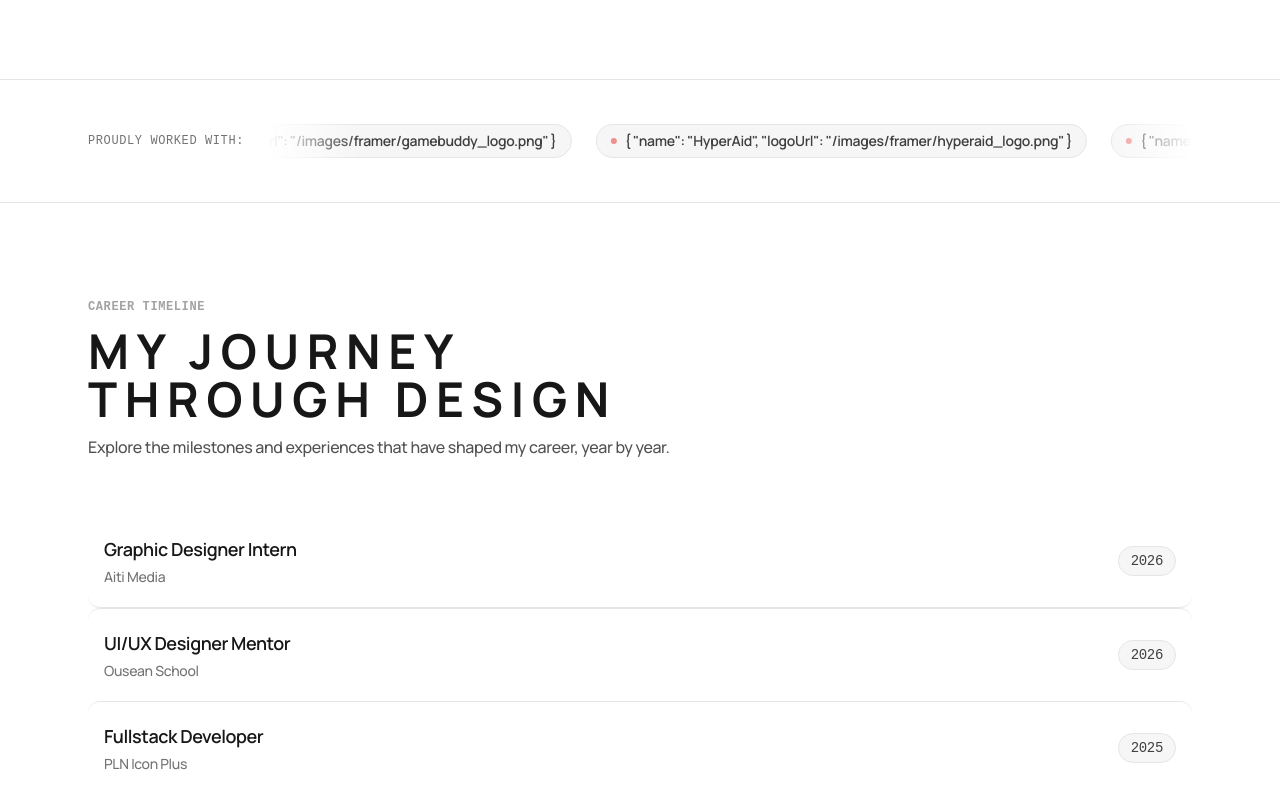
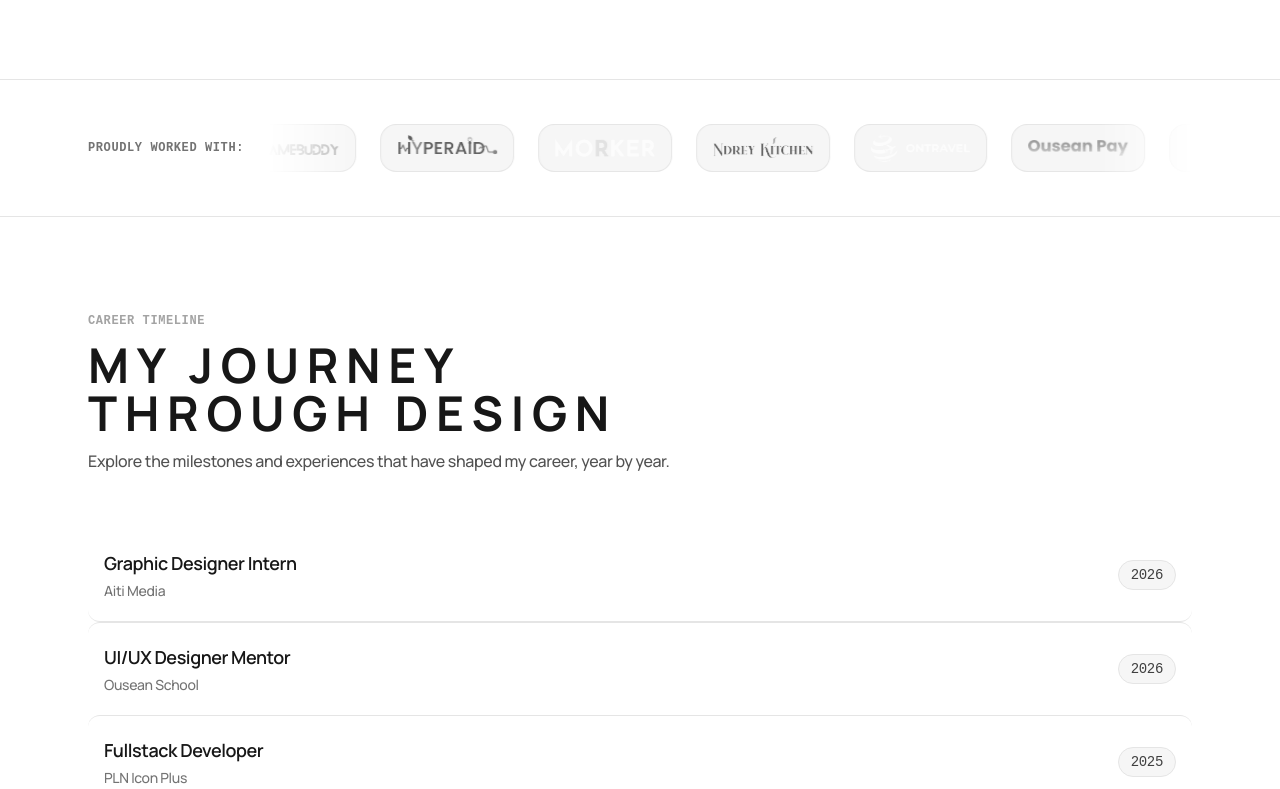
Before and after one commit to AugeusAune/auliaggr, a Nuxt app: page / in a window 1280 px wide. Shown: the part 791-1580 px from the top of the page. Built offline with nearby package versions, Linux system fonts and the light colour scheme; a web font is replaced by a local one.

Commit message:
feat: render authentic brand logos in marquee and add showcase background

```diff
--- a/app/components/organisms/BrandCarousel.vue
+++ b/app/components/organisms/BrandCarousel.vue
@@ -1,6 +1,8 @@
 <script setup lang="ts">
+import type { BrandPartner } from '../../types/portfolio'
+
 interface Props {
-  brands: string[]
+  brands: BrandPartner[]
 }
 
 const props = defineProps<Props>()
@@ -11,7 +13,7 @@ const doubledBrands = computed(() => [...props.brands, ...props.brands, ...props
 <template>
   <section class="w-full py-8 sm:py-10 border-b border-neutral-200 bg-white overflow-hidden">
     <div class="max-w-6xl mx-auto px-4 sm:px-6 flex flex-col sm:flex-row sm:items-center gap-6">
-      <span class="text-xs font-mono font-medium uppercase tracking-wider text-neutral-500 flex-shrink-0">
+      <span class="text-xs font-mono font-semibold uppercase tracking-wider text-neutral-500 flex-shrink-0">
         Proudly worked with:
       </span>
 
@@ -20,11 +22,16 @@ const doubledBrands = computed(() => [...props.brands, ...props.brands, ...props
         <div class="animate-marquee flex items-center gap-6 py-1">
           <div
             v-for="(brand, idx) in doubledBrands"
-            :key="`${brand}-${idx}`"
-            class="flex items-center gap-2 px-3.5 py-1.5 rounded-full bg-light border border-neutral-200 text-xs sm:text-sm font-semibold text-neutral-700 whitespace-nowrap shadow-2xs hover:border-primary/40 transition-colors"
+            :key="`${brand.name}-${idx}`"
+            class="flex items-center justify-center px-4 py-2 rounded-2xl bg-light border border-neutral-200/90 hover:border-primary/50 transition-all duration-300 h-12 min-w-[120px] shadow-2xs group"
           >
-            <span class="w-1.5 h-1.5 rounded-full bg-primary" />
-            {{ brand }}
+            <img
+              :src="brand.logoUrl"
+              :alt="brand.name"
+              class="max-h-7 max-w-[100px] object-contain filter grayscale group-hover:grayscale-0 transition-all duration-300 opacity-75 group-hover:opacity-100"
+              loading="lazy"
+              decoding="async"
+            />
           </div>
         </div>
       </div>
--- a/app/components/organisms/StoriesSection.vue
+++ b/app/components/organisms/StoriesSection.vue
@@ -43,17 +43,26 @@ withDefaults(defineProps<Props>(), {
         </div>
       </div>
 
-      <!-- Artistic Portrait / Graphic Card -->
-      <div class="relative w-full max-w-sm aspect-[4/3] rounded-3xl bg-light border border-neutral-200 overflow-hidden flex items-center justify-center p-6 shadow-sm">
-        <div class="relative z-10 flex flex-col items-center text-center gap-3">
-          <span class="w-12 h-12 rounded-full bg-primary/20 text-neutral-900 flex items-center justify-center border border-primary/40">
-            ✦
+      <!-- Artistic Portrait / Graphic Card with Authentic Framer Background -->
+      <div class="group relative w-full max-w-md aspect-[4/3] rounded-3xl bg-neutral-900 border border-neutral-200 overflow-hidden flex items-end p-6 sm:p-8 shadow-xs">
+        <img
+          src="/images/framer/showcase_bg.png"
+          alt="Curated Visuals & Graphic Design Showcase"
+          class="absolute inset-0 w-full h-full object-cover transition-transform duration-700 group-hover:scale-105"
+          loading="lazy"
+          decoding="async"
+        />
+        <div class="absolute inset-0 bg-gradient-to-t from-black/80 via-black/30 to-transparent" />
+
+        <div class="relative z-10 flex flex-col items-start text-left gap-2 text-white">
+          <span class="inline-flex items-center gap-1.5 px-3 py-1 rounded-full bg-white/20 backdrop-blur-md text-xs font-mono tracking-wider uppercase text-white border border-white/30">
+            ✦ Curated Visuals
           </span>
-          <span class="text-xs font-mono tracking-widest text-neutral-500 uppercase">
-            Curated Visuals
+          <span class="text-xl font-bold tracking-tight text-white">
+            Brand Identities & Editorial Art
           </span>
-          <span class="text-lg font-bold text-dark tracking-tight">
-            Brand Identities & Editorial Art
+          <span class="text-xs text-white/80 font-medium">
+            Explore 15+ editorial illustrations, branding kits & campaign designs.
           </span>
         </div>
       </div>
```
Also changed, not shown: 1 other file (tests, documents, lock files or other folders).
